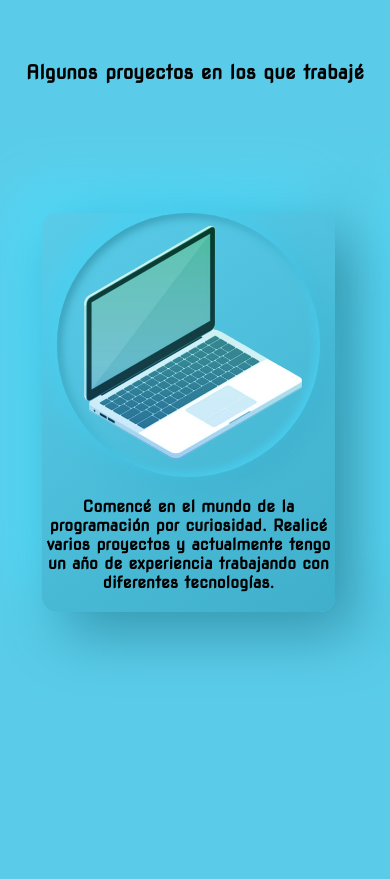
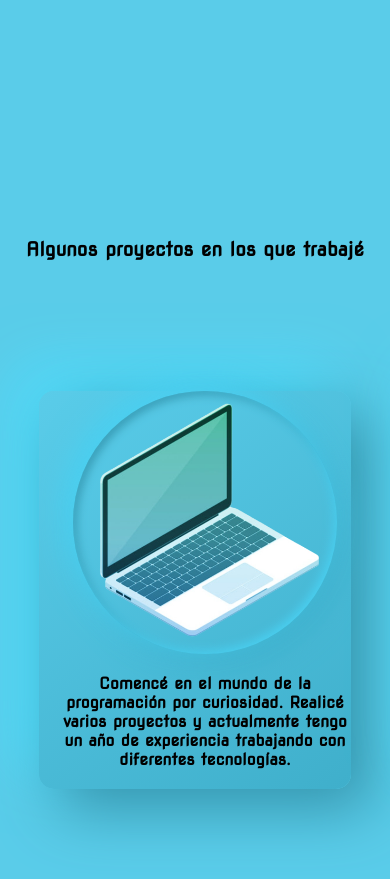
Before and after one commit to JuanMartinPC/trabajo-integrador, a plain HTML site: page index.html in a window 390 px wide. Shown: the part 1540-2419 px from the top of the page. Drawn offline with nearby package versions, Linux system fonts and the light colour scheme.

Commit message:
created a new section for projects, added projects section to menu

```diff
--- a/index.html
+++ b/index.html
@@ -26,6 +26,7 @@
         <ul id="menu" class="menu">
             <li class="menu__item"><a href="#header">Hola!</a></li>
             <li class="menu__item"><a href="#about">Sobre mi</a></li>
+            <li class="menu__item"><a href="#projects">Proyectos</a></li>
             <li class="menu__item"><a href="#contact">Contacto</a></li>
         </ul>
     </header>
@@ -98,7 +99,11 @@
                         data-aos-easing="ease-in-out">Comencé en el mundo de la programación por curiosidad. Realicé varios proyectos y actualmente tengo un año de experiencia trabajando con diferentes tecnologías.</h4>
                     </div>
                 </div>
+            </article>
+        </section>
 
+        <section id="projects" class="about__section">
+            <article data-aos="fade-in" data-aos-delay="800" data-aos-duration="1000">
                 <!-- slider de proyectos -->
                 <h2 data-aos="fade-up" data-aos-delay="500" data-aos-duration="1000">Algunos proyectos en los que trabajé</h2>
                 <div class="about__section-slider">
@@ -147,8 +152,6 @@
                         data-aos-easing="ease-in-out">Comencé en el mundo de la programación por curiosidad. Realicé varios proyectos y actualmente tengo un año de experiencia trabajando con diferentes tecnologías.</h4>
                     </div>
                 </div>
-
-
             </article>
         </section>
 
--- a/src/stylesheets/index.css
+++ b/src/stylesheets/index.css
@@ -110,7 +110,7 @@ html{
         /* COMPORTAMIENTO */
         display: grid;
         grid-template-columns: 1fr;
-        grid-template-rows: .2fr 1fr .5fr;
+        grid-template-rows: .2fr 1fr 1fr .5fr;
         position: relative;
         top: 0;
         z-index: 1;
@@ -220,6 +220,7 @@ html{
         justify-content: center;
         align-items: center;
         margin: 5vw 5vh;
+        padding-left: 5vw;
         scroll-snap-align: center;
         /* DIMENSIONES */
         min-width: 75%;
```
